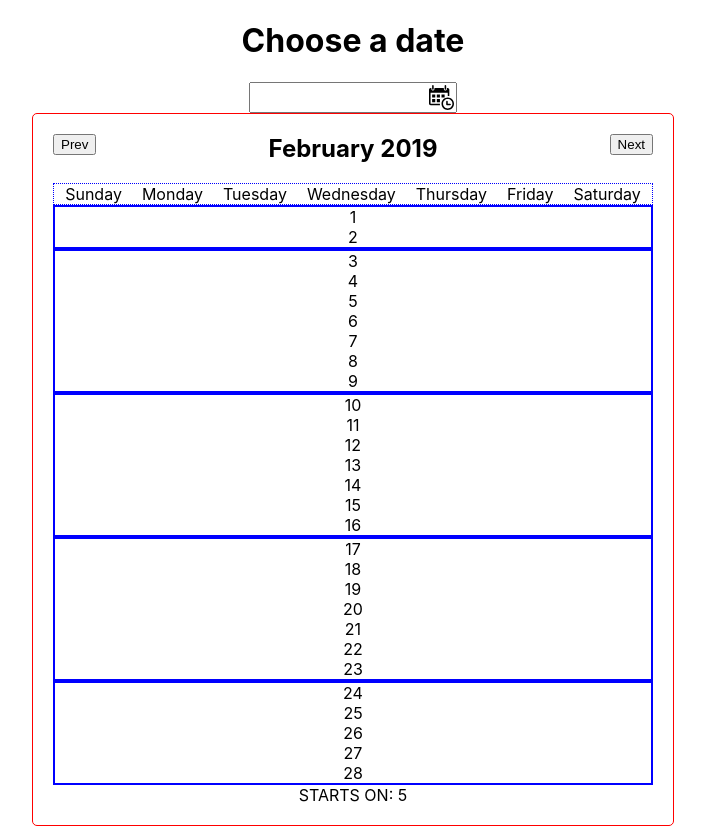
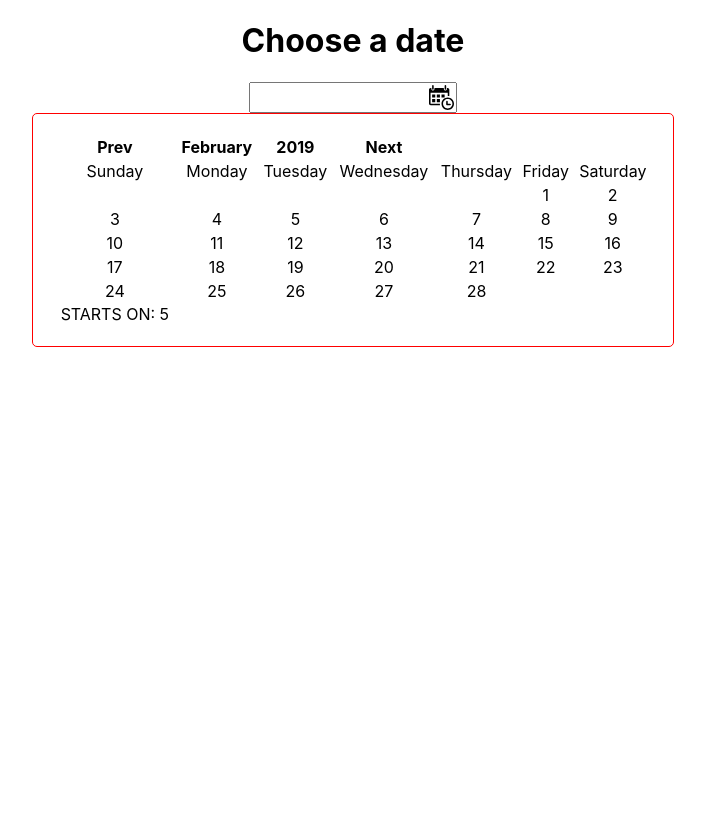
Before and after one commit to AlanaFarkas/date-picker, a React (Create React App) app: page / in a window 1280 px wide. Both pictures are taken after a click on the picture 728 px from the left and 97 px from the top of the page. Shown: the whole page, without its empty margins (287-992 px from the left). After the commit the page ends 800 px from the top, so only its background shows below. Built offline with nearby package versions, Linux system fonts and the light colour scheme.

Commit message:
proper table

```diff
--- a/src/App.js
+++ b/src/App.js
@@ -4,7 +4,6 @@ import calendar_icon from './assets/calendar_icon.svg';
 import Input from './Input'
 import styled from 'styled-components';
 import CalendarContainer from './CalendarContainer';
-import { chunk } from 'lodash';
 import { ALL_DAYS, ALL_MONTHS } from './constants';
 import { whatDateDoesTheMonthStartOn,chunkIt } from './utils';
 
@@ -80,7 +79,7 @@ class App extends Component {
 
   render() {
     const dayStrings = this.state.weekdays.map((day, i) => {
-      return <div key={i}>{day}</div>
+      return <WeekDayData key={i}>{day}</WeekDayData>
     });
 
     let dates = [];
@@ -93,9 +92,9 @@ class App extends Component {
 
     let calendarWeeks = dates.map((date, i) => {
       return (
-        <WeekDiv key={i}>
-          {date.map(number => <DayDiv key={number}>{number}</DayDiv>)}
-        </WeekDiv>
+        <tr key={i}>
+          {date.map(number => <td key={number}>{number}</td>)}
+        </tr>
       )
     })
     calendarWeeks.push(<div>STARTS ON: {whatDateDoesTheMonthStartOn(this.state.today)}</div>)
@@ -136,10 +135,14 @@ const CalendarImg = styled.img`
   top: 3px;
 `;
 
-const WeekDiv = styled.div`
+const WeekDiv = styled.td`
   border: 2px blue solid;
 `;
 
 const DayDiv = styled.div`
 
 `;
+
+const WeekDayData = styled.td`
+
+`;
--- a/src/CalendarContainer.js
+++ b/src/CalendarContainer.js
@@ -5,17 +5,21 @@ const CalendarContainer = ({year, month, days, dates, handleNext, handlePrev}) =
 
     return (
         <Calendar>
-        <MonthContainer>
+            <CalendarTable>
+                <thead>
+                    <tr>
                         <PrevButton onClick={handlePrev}>Prev</PrevButton>
-            <Month>{month} {year}</Month>
+                        <TableHeading>{month}</TableHeading>
+                        <TableHeading>{year}</TableHeading>
                         <NextButton onClick={handleNext}>Next</NextButton>
-        </MonthContainer>
-        <DaysContainer>
+                    </tr>
+                </thead>
+                <tbody>
                     {days}
-        </DaysContainer>
-        <DatesContainer>
                     {dates}
-        </DatesContainer>
+                </tbody>
+
+            </CalendarTable>
         </Calendar>
     )
 }
@@ -30,30 +34,25 @@ const Calendar = styled.div`
     margin: auto;
 `;
 
-const MonthContainer = styled.div`
-    margin-bottom: 20px;
+const CalendarTable = styled.table`
+    width: 100%;
 `;
 
-const Month = styled.h2`
-    display: inline;
-    margin: 0 20px;
+const PrevButton = styled.th`
+
 `;
 
-const PrevButton = styled.button`
-    float: left;
+const NextButton = styled.th`
+
 `;
 
-const NextButton = styled.button`
-    float: right;
+const TableHeading = styled.th`
+    font-size: 16px;
 `;
 
-const DaysContainer = styled.div`
-    border: 1px dotted blue;
-    div {
-        margin: 0 10px;
-        display: inline-block;
-    }
+const WeekDaysRow = styled.tr`
 `;
 
-const DatesContainer = styled.div`
+const DatesRow = styled.tr`
+
 `;
```
Lines whose indentation alone changed are shown as unchanged.
